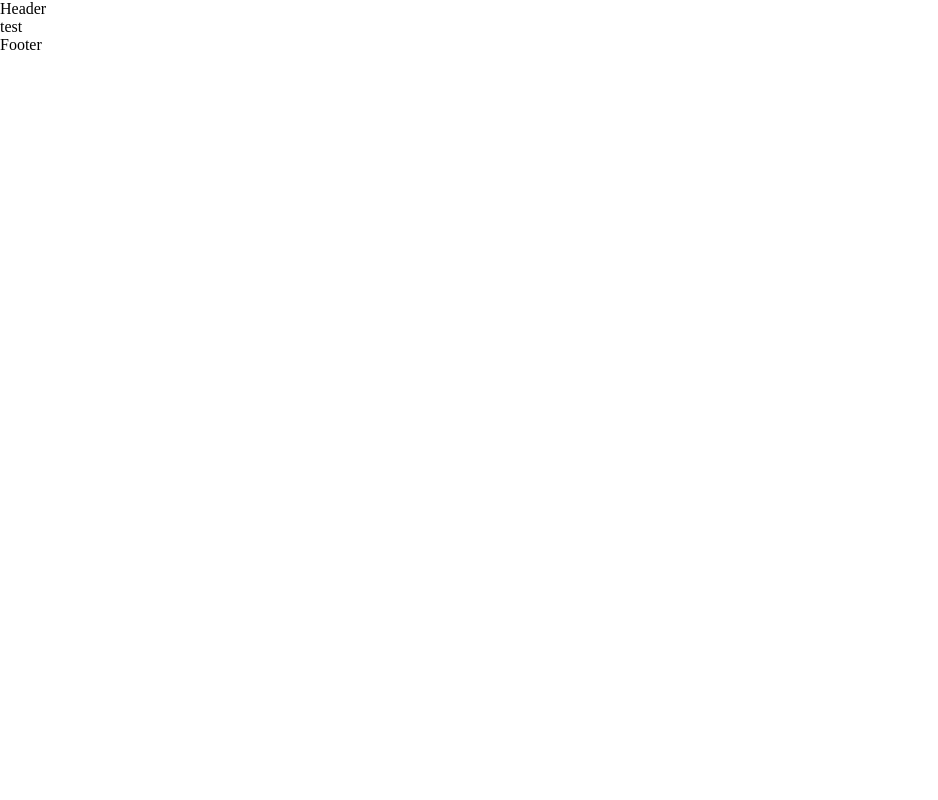
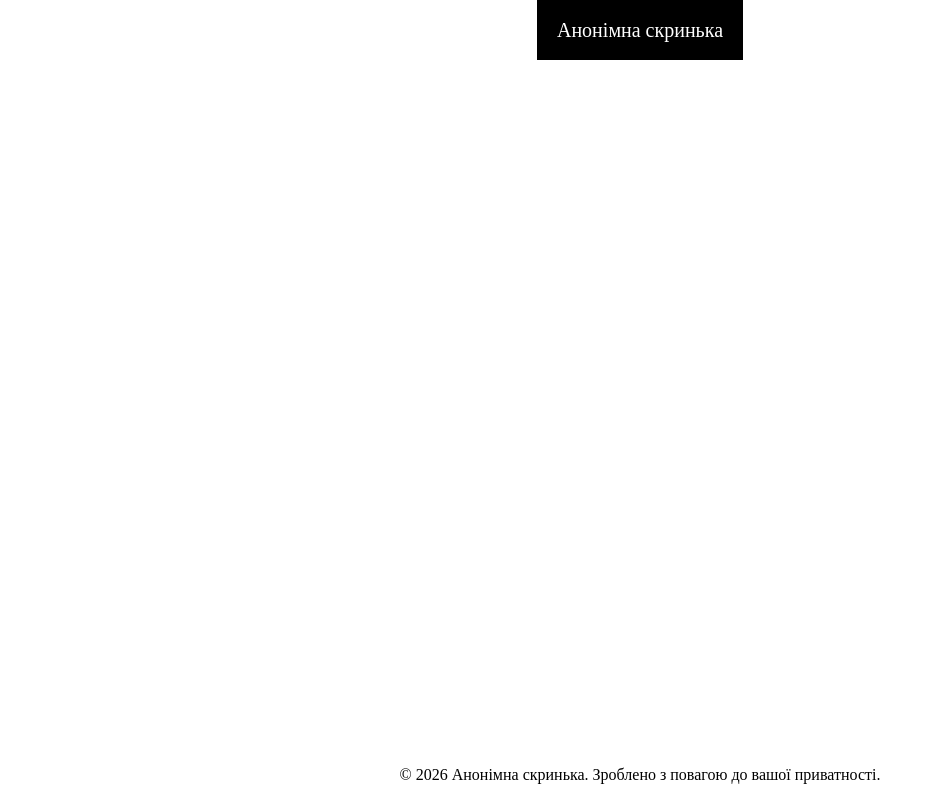
Before and after one commit to cerhiy99/duplom, a Next.js app in the folder client/: page / in a window 1280 px wide. Shown: the whole page, without its empty margins (0-938 px from the left). Built offline with nearby package versions, Linux system fonts and the light colour scheme.

Commit message:
start do frontend

```diff
--- /dev/null
+++ b/client/app/Home.scss
@@ -0,0 +1,5 @@
+@import './globals.scss';
+
+.home-main{
+    @include responsive-width;
+}
--- a/client/app/components/Footer/Footer.tsx
+++ b/client/app/components/Footer/Footer.tsx
@@ -3,7 +3,11 @@ import React from 'react';
 type Props = {};
 
 const Footer = (props: Props) => {
-  return <div>Footer</div>;
+  return (
+    <div style={{display:'flex',justifyContent:'center',alignItems:'center', height:'50px'}} className='footer'>
+      © 2026 Анонімна скринька. Зроблено з повагою до вашої приватності.
+    </div>
+  );
 };
 
 export default Footer;
--- /dev/null
+++ b/client/app/components/Header/Header.scss
@@ -0,0 +1,19 @@
+@import '../../globals.scss';
+
+.header-container{
+    @include responsive-width;
+    display: flex;
+    align-items: center;
+    justify-content: center;
+    height: 60px;
+    a{
+        text-decoration: none;
+        color: #fff;
+        font-size: 20px;
+        background-color: #000000;
+        height: 100%;
+        padding: 0 20px;
+        display: flex;
+        align-items: center;
+    }
+}
--- a/client/app/components/Header/Header.tsx
+++ b/client/app/components/Header/Header.tsx
@@ -1,9 +1,16 @@
 import React from 'react';
+import './Header.scss'
+import Link from 'next/link';
+import Logo from '../Logo/Logo';
 
 type Props = {};
 
 const Header = (props: Props) => {
-  return <div>Header</div>;
+  return (
+    <div className='header-container'>
+      <Logo/>
+    </div>
+  );
 };
 
 export default Header;
--- /dev/null
+++ b/client/app/components/Logo/Logo.scss
@@ -0,0 +1,13 @@
+.logo-cont{
+    height: 100%;
+     a{
+        text-decoration: none;
+        color: #fff;
+        font-size: 20px;
+        background-color: #000000;
+        height: 100%;
+        padding: 0 20px;
+        display: flex;
+        align-items: center;
+    }
+}
--- /dev/null
+++ b/client/app/components/Logo/Logo.tsx
@@ -0,0 +1,15 @@
+import Link from 'next/link'
+import React from 'react'
+import './Logo.scss'
+
+const Logo = () => {
+  return (
+    <div className='logo-cont'>
+        <Link href='/'>
+            Анонімна скринька
+        </Link>
+    </div>
+  )
+}
+
+export default Logo
--- a/client/app/globals.scss
+++ b/client/app/globals.scss
@@ -2,6 +2,9 @@ html,
 body {
   margin: 0;
   padding: 0;
+}
+main{
+  min-height: calc(100vh - 110px);
 }
 
 @mixin responsive-width {
--- a/client/app/page.tsx
+++ b/client/app/page.tsx
@@ -1,9 +1,12 @@
 import React from 'react';
+import './Home.scss'
 
 type Props = {};
 
 const page = (props: Props) => {
-  return <div>test</div>;
+  return <div className='home-main'>
+
+  </div>;
 };
 
 export default page;
```
Also changed, not shown: client/app/components/TempMailGetName/TempMailGetName.tsx (added, +13 -0 lines), client/app/components/TempMailGetName/TempMailGetName.scss (added), client/public/robots.txt (added), 1 other file (tests, documents, lock files or other folders).
